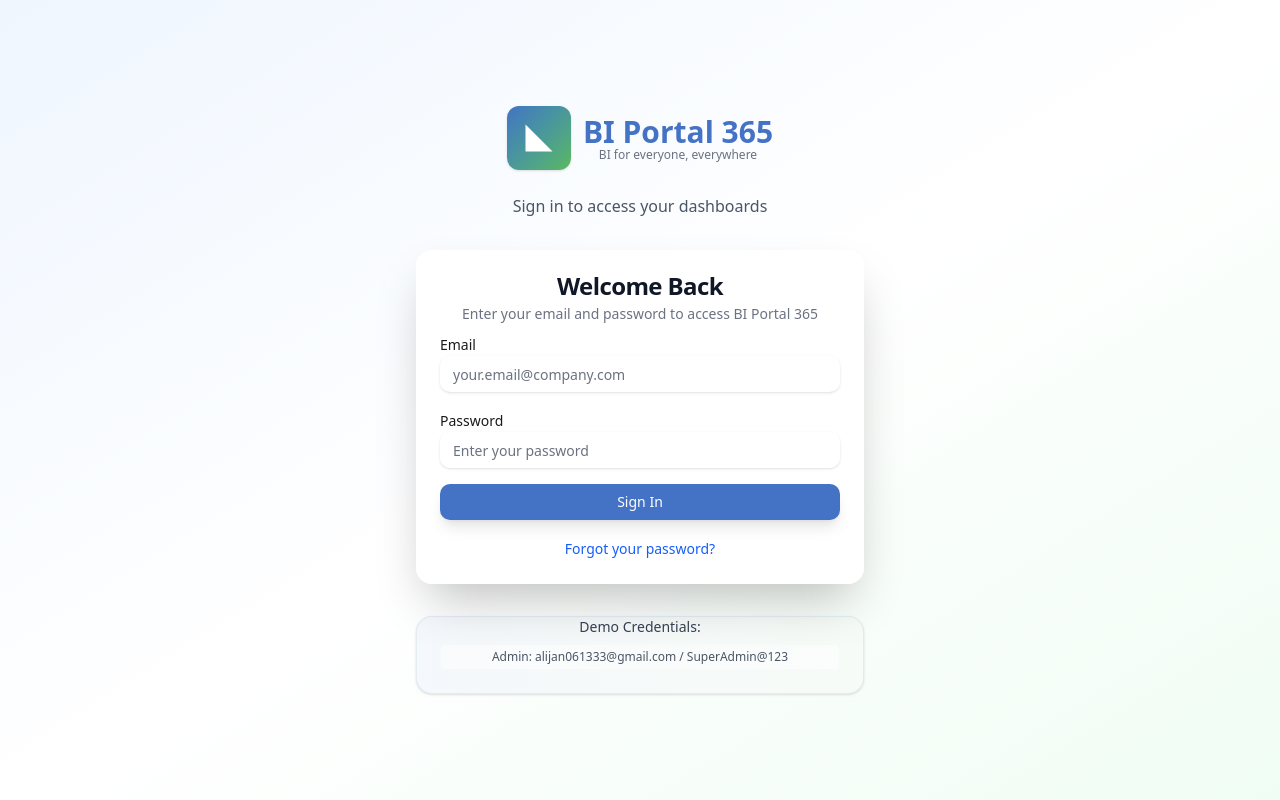
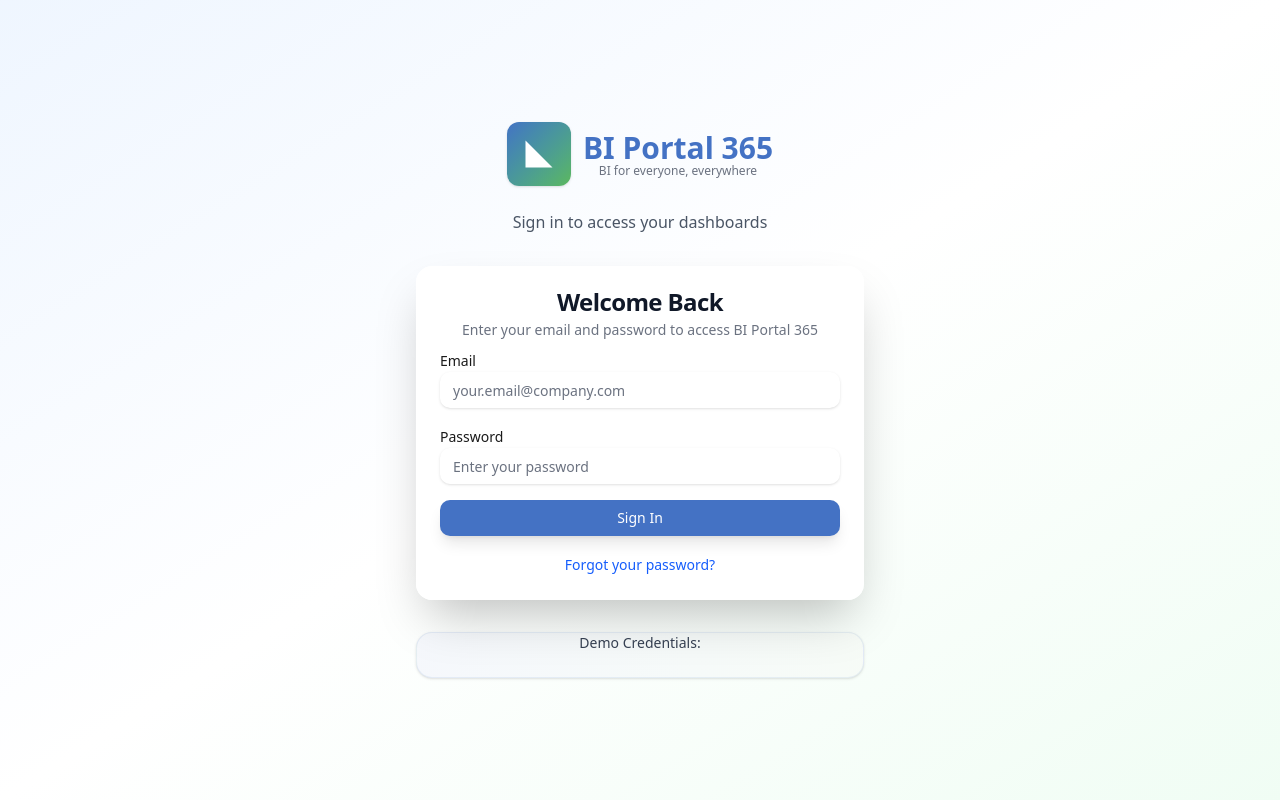
Before and after one commit to AliJanGithub/frontend_power_Bi, a React (Vite) app: page /login in a window 1280 px wide. Built offline with nearby package versions, Linux system fonts and the light colour scheme.

Commit message:
your message

```diff
--- a/src/components/auth/LoginPage.jsx
+++ b/src/components/auth/LoginPage.jsx
@@ -137,10 +137,10 @@ const handleSubmit = async (e) => {
           <CardContent className="p-4">
             <div className="text-center space-y-2">
               <p className="text-sm font-medium text-gray-700">Demo Credentials:</p>
-              <div className="text-xs text-gray-600 space-y-1">
+              {/* <div className="text-xs text-gray-600 space-y-1">
                 <p className="bg-white/50 rounded px-2 py-1">Admin: alijan061333@gmail.com / SuperAdmin@123</p>
-                {/* <p className="bg-white/50 rounded px-2 py-1">User: john.doe@company.com / user123</p> */}
-              </div>
+                <p className="bg-white/50 rounded px-2 py-1">User: john.doe@company.com / user123</p>
+              </div> */}
             </div>
           </CardContent>
         </Card>
```
